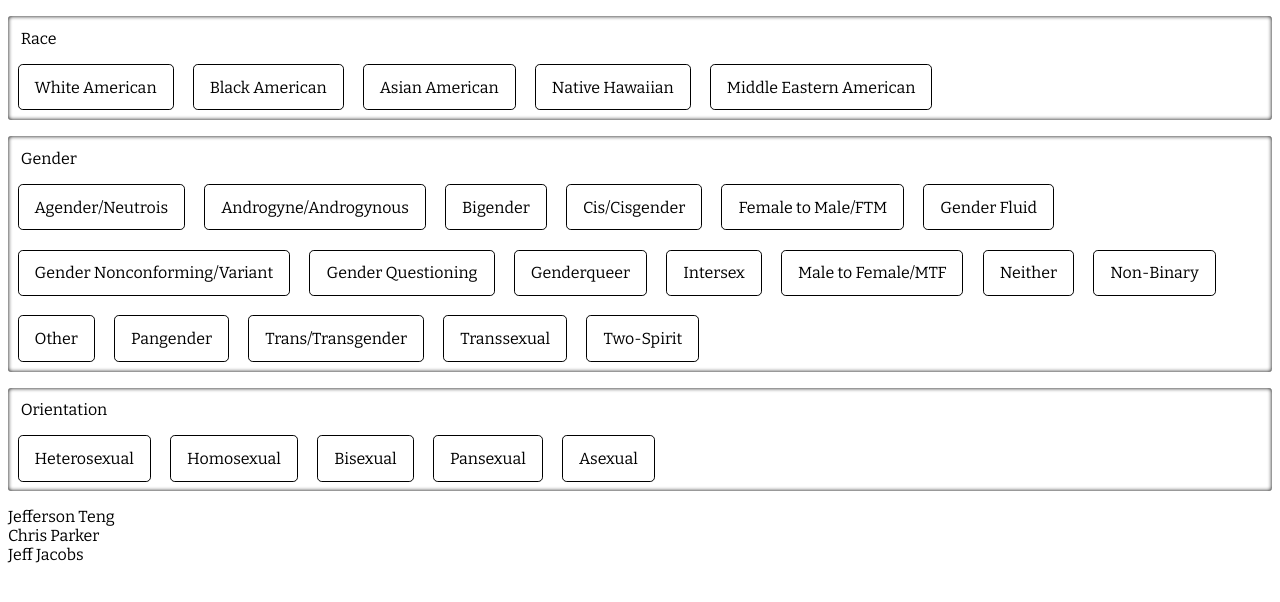
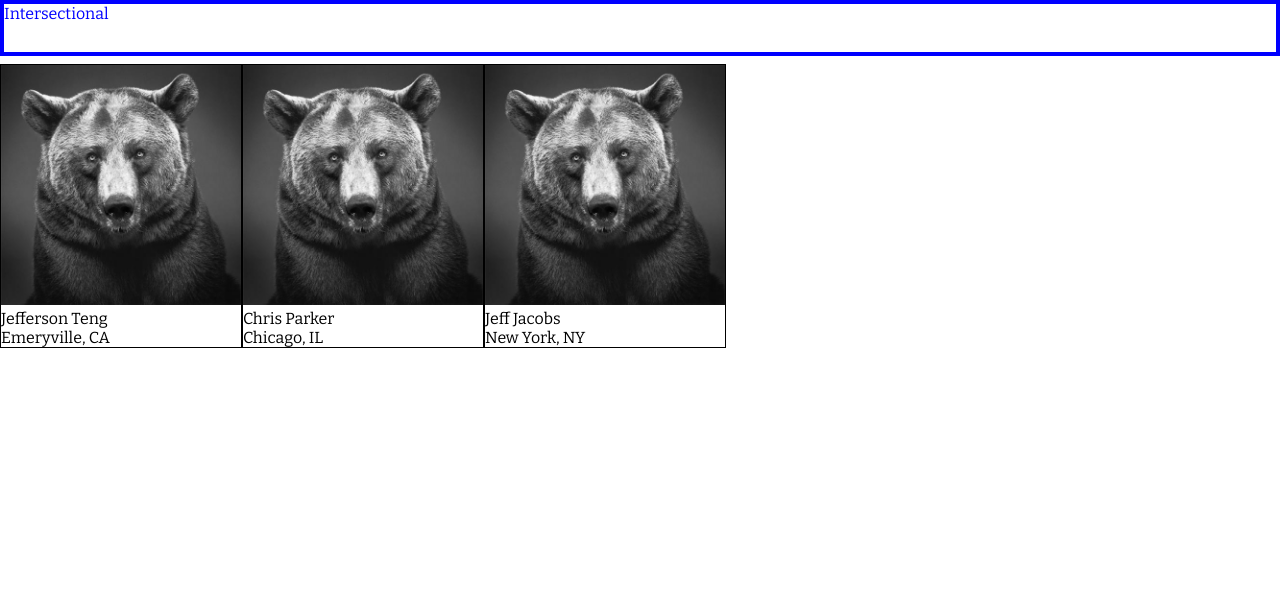
Before and after one commit to jeffersonteng/mosaic, a React app: page / in a window 1280 px wide. Shown: the top 602 px of the page. Built offline with nearby package versions, Linux system fonts and the light colour scheme.

Commit message:
Create a drop down header for menu selection

```diff
--- a/App.js
+++ b/App.js
@@ -3,6 +3,7 @@ import Race from './Race';
 import Gender from './Gender';
 import Orientation from './Orientation';
 import User from './User';
+import Menu from './Menu';
 
 require('./sass/filterView.scss');
 
@@ -47,14 +48,20 @@ const orientations = {
 const users = {
                 0: {
                   "name": "Jefferson Teng",
+                  "city": "Emeryville",
+                  "state": "CA",
                   "race": [2]
                 },
                 1: {
                   "name": "Chris Parker",
+                  "city": "Chicago",
+                  "state": "IL",
                   "race": [1]
                 },
                 2: {
                   "name": "Jeff Jacobs",
+                  "city": "New York",
+                  "state": "NY",
                   "race": [0]
                 }
               };
@@ -82,36 +89,19 @@ class App extends React.Component {
     const userComponentList = [];
 
     for (var id in users) {
-      userComponentList.push(<User key={id} name={users[id]["name"]} />);
+      userComponentList.push(<User key={id} user={users[id]} />);
     }
 
     return (
       <div className="filter-view">
+        <Menu genderComponentList={genderComponentList} orientationComponentList={orientationComponentList} raceComponentList={raceComponentList} />
 
-        <div className="filter-section">
-          <div className="filter-header">Race</div>
-          <div className="races filter-list">
-            {raceComponentList}
+        <div className="user-section">
+          <div className="users">
+            {userComponentList}
           </div>
         </div>
 
-        <div className="filter-section">
-          <div className="filter-header">Gender</div>
-          <div className="genders filter-list">
-            {genderComponentList}
-          </div>
-        </div>
-
-        <div className="filter-section">
-          <div className="filter-header">Orientation</div>
-          <div className="orientations filter-list">
-            {orientationComponentList}
-          </div>
-        </div>
-
-        <div className="users">
-          {userComponentList}
-        </div>
       </div>
     );
   }
--- /dev/null
+++ b/Menu.js
@@ -0,0 +1,50 @@
+import React from 'react';
+import ReactDOM from 'react-dom';
+
+class Menu extends React.Component {
+  handleClick() {
+    var $this = ReactDOM.findDOMNode(this);
+    console.log($this);
+    if ($this.className === "filter-menu") {
+      $this.className += " collapsed";
+    } else {
+      $this.className = "filter-menu";
+    }
+  }
+
+  render() {
+    const genderComponentList = this.props.genderComponentList;
+    const orientationComponentList = this.props.orientationComponentList;
+    const raceComponentList = this.props.raceComponentList;
+
+    return (
+        <div className="filter-menu collapsed">
+          <div onClick={this.handleClick.bind(this)} className="filter-view-header">Intersectional</div>
+          <div className="filter-section-group">
+            <div className="filter-section">
+              <div className="filter-header">Race</div>
+              <div className="races filter-list">
+                {raceComponentList}
+              </div>
+            </div>
+
+            <div className="filter-section">
+              <div className="filter-header">Gender</div>
+              <div className="genders filter-list">
+                {genderComponentList}
+              </div>
+            </div>
+
+            <div className="filter-section">
+              <div className="filter-header">Orientation</div>
+              <div className="orientations filter-list">
+                {orientationComponentList}
+              </div>
+            </div>
+          </div>
+        </div>
+    );
+  }
+}
+
+export default Menu;
--- a/User.js
+++ b/User.js
@@ -2,8 +2,18 @@ import React from 'react';
 
 class User extends React.Component {
   render() {
+    var user = this.props.user;
+
     return (
-      <div>{this.props.name}</div>
+      <div className="user-box">
+        <img className="user-pic" src="/img/a_bear.jpeg"/>
+        <div className="user-name">
+          {user["name"]}
+        </div>
+        <div className="user-city">
+          {user["city"]}, {user["state"]}
+        </div>
+      </div>
     );
   }
 }
--- a/sass/base.scss
+++ b/sass/base.scss
@@ -1,2 +1,3 @@
+@import 'defaults';
 @import 'mixins';
 @import 'typography';
--- /dev/null
+++ b/sass/defaults.scss
@@ -0,0 +1,4 @@
+body {
+  margin: 0 !important;
+  padding: 0 !important;
+}
--- a/sass/filterView.scss
+++ b/sass/filterView.scss
@@ -1,9 +1,31 @@
 @import 'base';
+
+$collapased-menu-height: 50px;
 
 .filter-view {
   font-family: $font-family-text;
 
+  .filter-menu {
+    top: 0;
+    position:fixed;
+    border: 4px solid blue;
+    height: auto;
+    background-color: white;
+  }
+
+  .filter-menu.collapsed {
+    @include rem(height, 30px);
+    color: blue;
     .filter-section {
+      visibility: hidden;
+    }
+  }
+
+  .filter-section-group {
+    @include rem(margin-top, 10px);
+
+    .filter-section {
+      display: initial;
       @include rem(margin, 10px 0px);
       box-shadow: inset 0 0 4px #000;
       @include rem(border-radius, 2px);
@@ -23,3 +45,18 @@
       }
     }
   }
+
+  .user-section {
+    @include rem(margin-top, 40px);
+
+    .user-pic {
+      @include rem(width, 150px);
+      @include rem(height, 150px);
+    }
+    .user-box {
+      border: 1px solid black;
+      display: inline-block;
+    }
+
+  }
+}
```
Also changed, not shown: public/img/a_bear.jpeg (added). Lines whose indentation alone changed are shown as unchanged.
